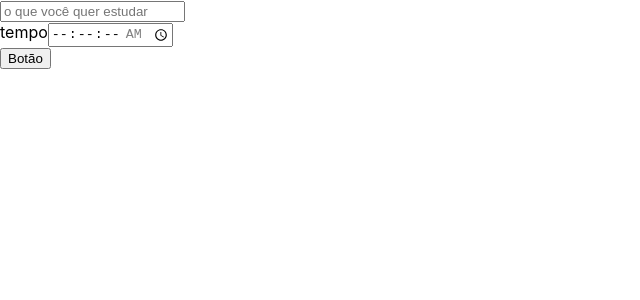
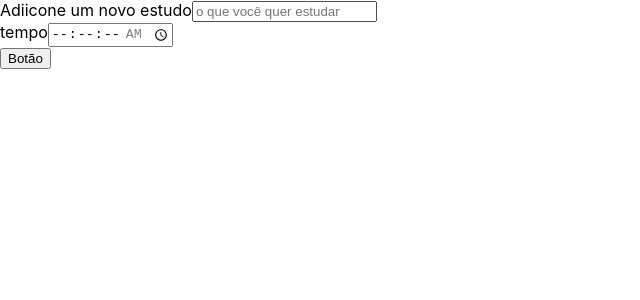
Before and after one commit to fabioMacieira16/FundamentosReactAlura, a React (Create React App) app in the folder alura-studies/: page / in a window 1280 px wide. Shown: the top 300 px of the page, without its empty margins (0-640 px from the left). Built offline with nearby package versions, Linux system fonts and the light colour scheme.

Commit message:
add htmlFor in task

```diff
--- a/alura-studies/src/components/Formulario/index.tsx
+++ b/alura-studies/src/components/Formulario/index.tsx
@@ -6,7 +6,8 @@ class Formulario extends React.Component {
         return (
             <form>
                 <div>
-                    <label>
+                    <label htmlFor="tarefa">
+                        Adiicone um novo estudo
                     </label>
                     <input
                         type="text"
```
